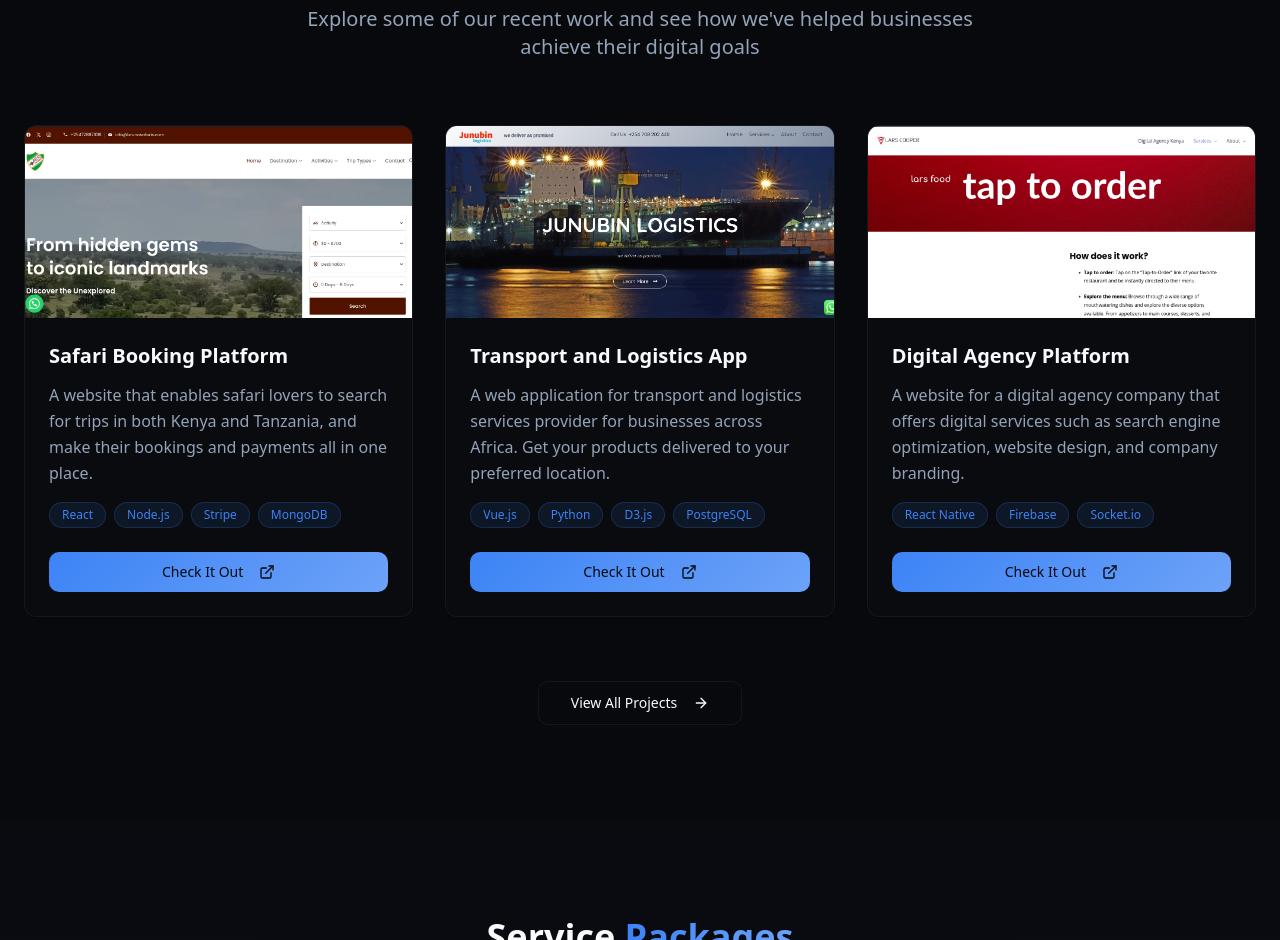
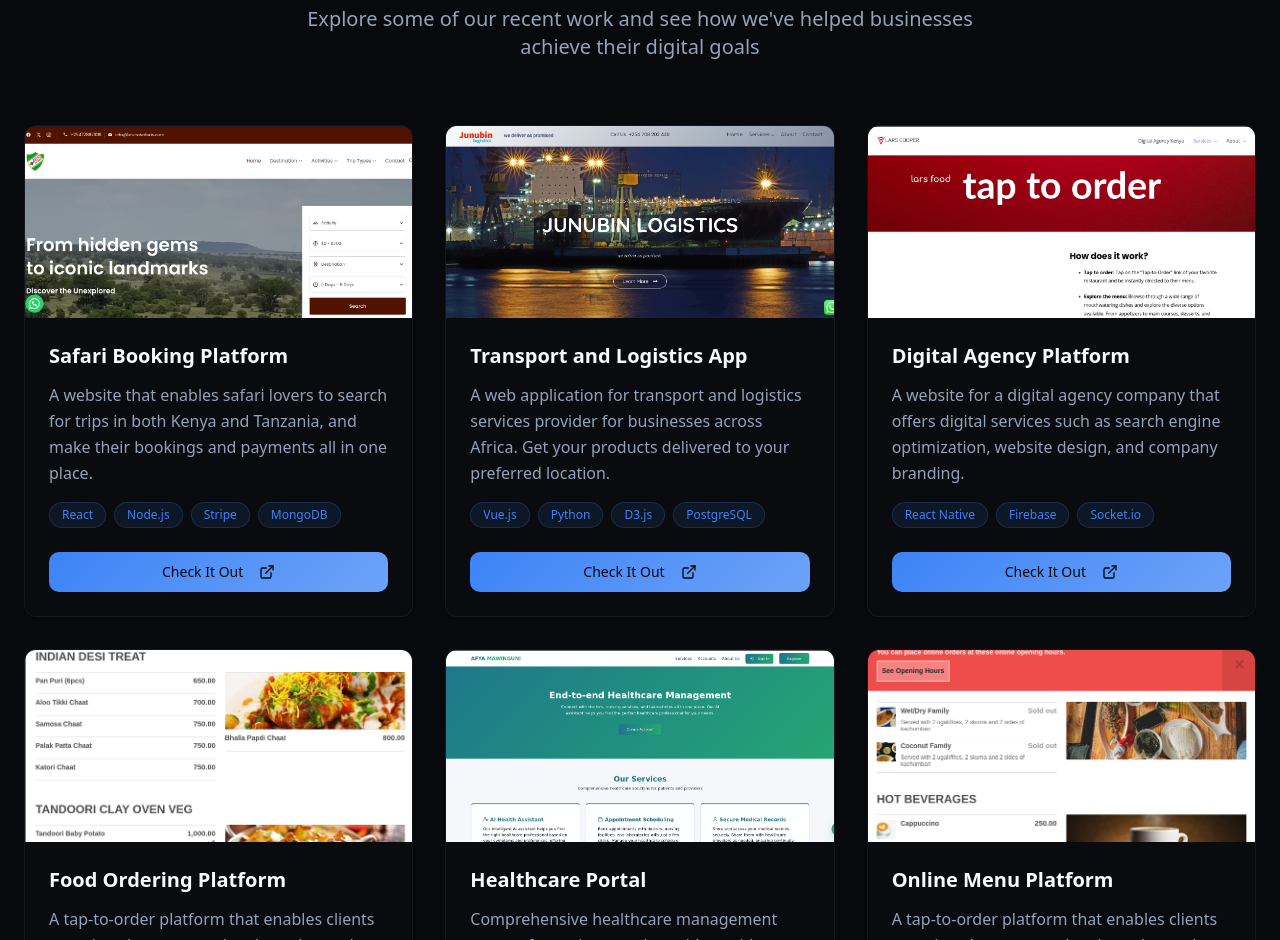
Before and after one commit to JosephOkumu/AltraTek_Solutions, a React (Vite) app: page / in a window 1280 px wide. Shown: the part 1860-2800 px from the top of the page. Built offline with nearby package versions, Linux system fonts and the light colour scheme.

Commit message:
remove: delete view projects button

```diff
--- a/src/components/Projects.tsx
+++ b/src/components/Projects.tsx
@@ -1,7 +1,6 @@
 import { Button } from "@/components/ui/button";
 import { Card, CardContent } from "@/components/ui/card";
-import { ExternalLink, ArrowRight } from "lucide-react";
-import { useState } from "react";
+import { ExternalLink } from "lucide-react";
 import brunoSafaris from "@/images/BrunoSafaris.png";
 import junubin from "@/images/junubin.png";
 import larsfood from "@/images/larsfood.png";
@@ -13,8 +12,6 @@
 import mobileProject from "@/images/project-mobile.jpg";
 
 const Projects = () => {
-  const [showAll, setShowAll] = useState(false);
-
   const allProjects = [
     {
       id: 1,
@@ -66,8 +63,6 @@
     }
   ];
 
-  const displayedProjects = showAll ? allProjects : allProjects.slice(0, 3);
-
   return (
     <section className="py-24">
       <div className="container mx-auto px-6">
@@ -81,7 +76,7 @@
         </div>
 
         <div className="grid grid-cols-1 lg:grid-cols-2 xl:grid-cols-3 gap-8">
-          {displayedProjects.map((project, index) => (
+          {allProjects.map((project, index) => (
             <Card
               key={project.id}
               className="bg-card/50 backdrop-blur border-border/50 overflow-hidden hover:shadow-elegant transition-all duration-500 group animate-fade-in"
@@ -127,18 +122,6 @@
             </Card>
           ))}
         </div>
-
-        <div className="text-center mt-16">
-          <Button
-            variant="outline"
-            size="lg"
-            className="border-border/50 hover:bg-surface-hover group"
-            onClick={() => setShowAll(!showAll)}
-          >
-            {showAll ? 'Show Less Projects' : 'View All Projects'}
-            <ArrowRight className="ml-2 h-5 w-5 group-hover:translate-x-1 transition-transform" />
-          </Button>
-        </div>
       </div>
     </section>
   );
```
